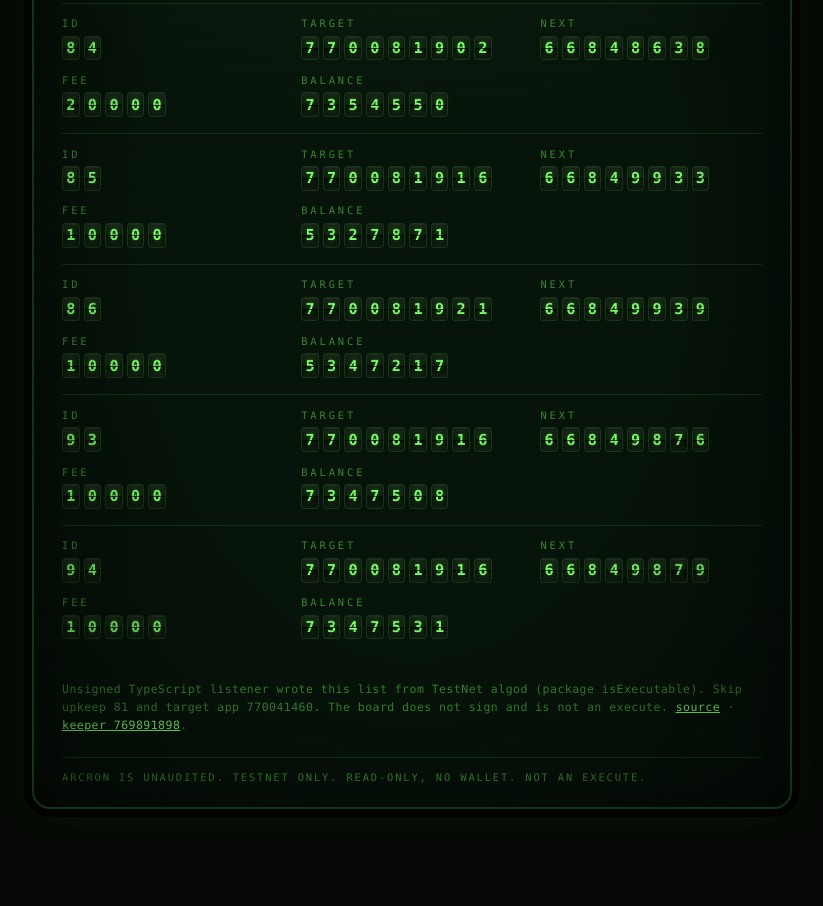
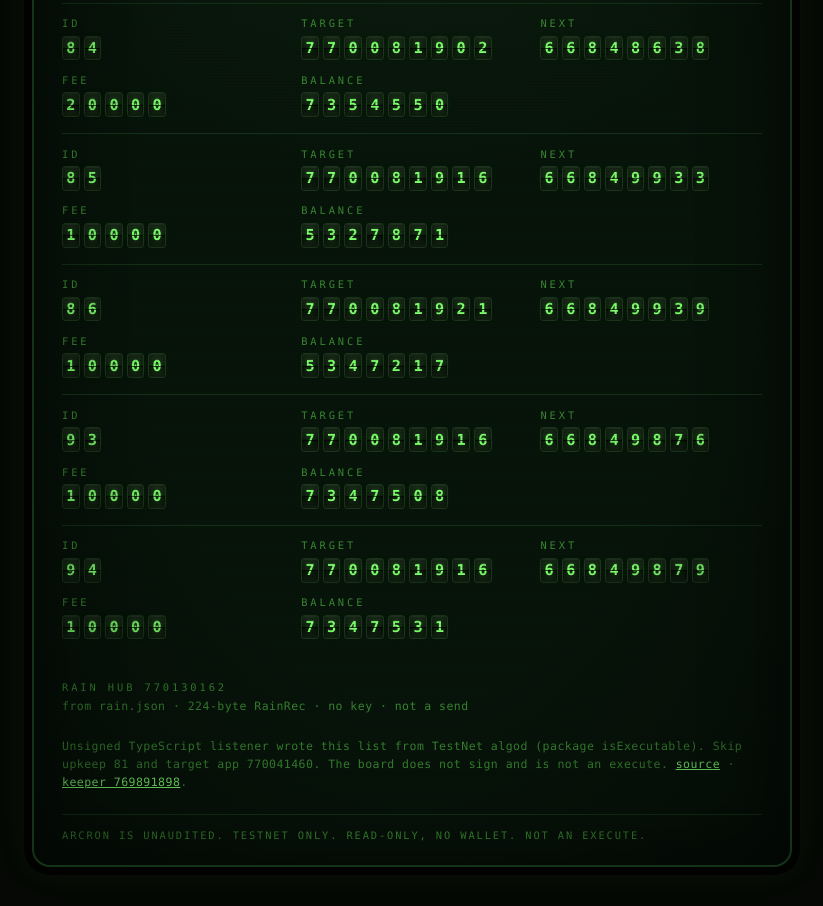
Before and after one commit to corvid-agent/arcron-keeper-ts, a website: page docs/index.html in a window 1280 px wide. Shown: the part 398-1304 px from the top of the page, without its empty margins (228-1051 px from the left). Before the commit the page ends 1255 px from the top, so only its background shows below. Drawn offline with Linux system fonts and the light colour scheme.

Commit message:
CRT: show rain.json next to due list

```diff
--- a/docs/index.html
+++ b/docs/index.html
@@ -45,6 +45,12 @@
       <div id="due-rows"></div>
     </section>
 
+    <section class="due-list" aria-label="rain hub">
+      <div class="label">Rain hub 770130162</div>
+      <p class="why">from rain.json · 224-byte RainRec · no key · not a send</p>
+      <div id="rain-rows"></div>
+    </section>
+
     <p class="notes" id="notes">
       Unsigned TypeScript listener wrote this list from TestNet algod (package isExecutable). Skip upkeep 81 and target app 770041460. The board does not sign and is not an execute.
       <a href="https://github.com/corvid-agent/arcron-keeper-ts">source</a>
@@ -55,5 +61,6 @@
     <footer class="foot">Arcron is unaudited. TestNet only. Read-only, no wallet. Not an execute.</footer>
   </main>
   <script src="./app.js"></script>
+  <script src="./rain.js"></script>
 </body>
 </html>
```
